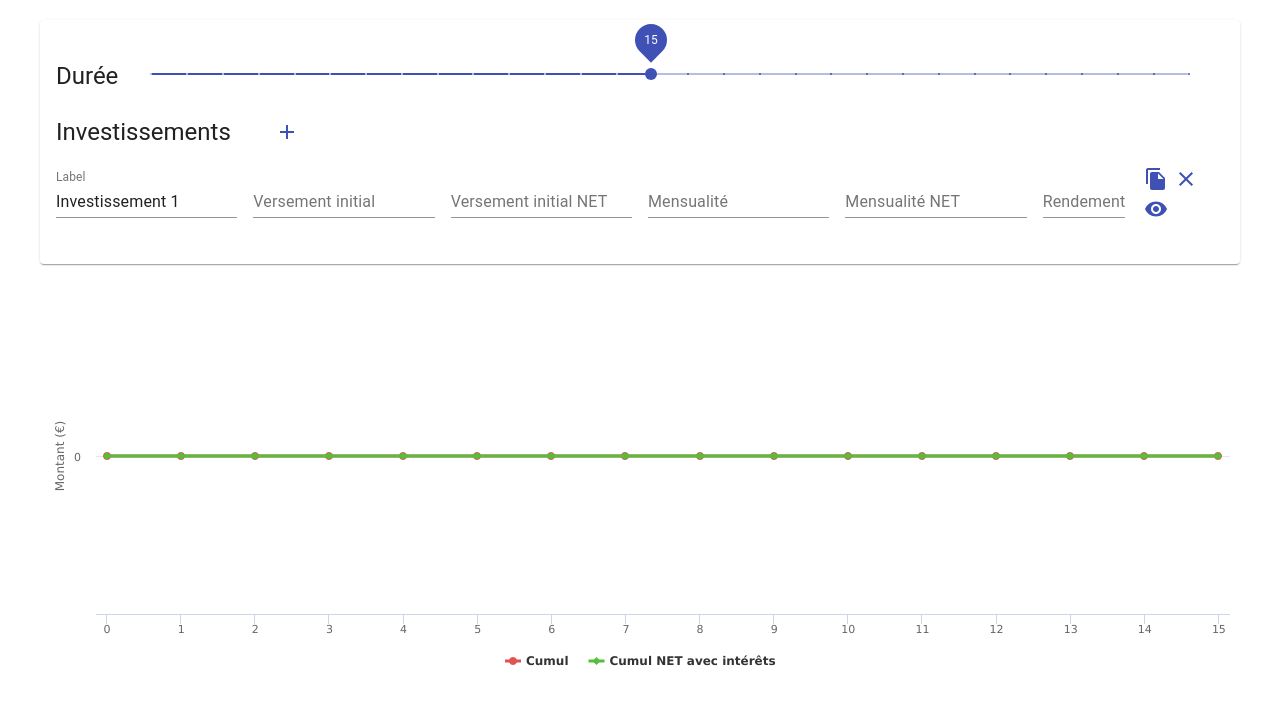
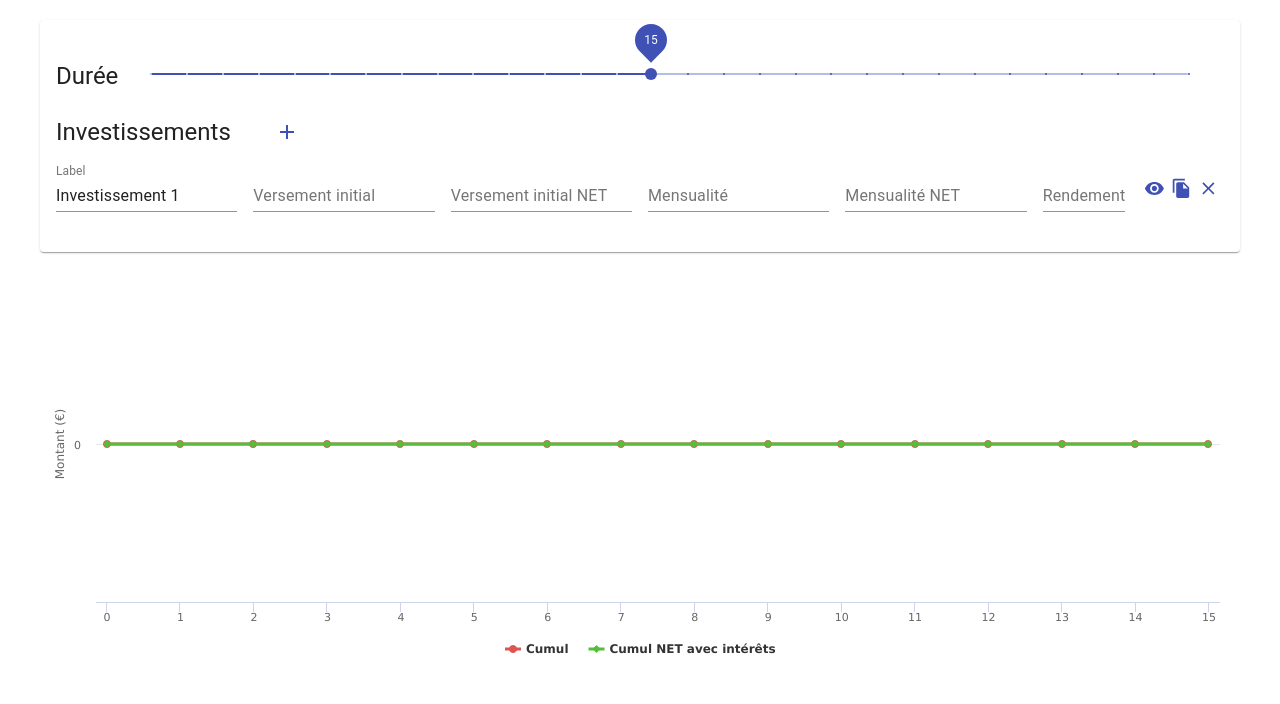
Before and after one commit to Softcadbury/Dagga, a React (Create React App) app: page / in a window 1280 px wide. Both pictures are taken after a click on the button "Ajouter un investissement". Shown: the top 704 px of the page. Built offline with nearby package versions, Linux system fonts and the light colour scheme.

Commit message:
Improve design buttons

```diff
--- a/src/components/form.tsx
+++ b/src/components/form.tsx
@@ -39,6 +39,9 @@ const useStyles = makeStyles((theme) => {
         },
         investment: {
             marginBottom: theme.spacing(2),
+        },
+        icon: {
+            fontSize: '1.3rem',
         },
     };
 });
@@ -169,24 +172,28 @@ const RenderInvestment = ({
             <Grid item lg={1} md={4} sm={6} xs={12}>
                 <IconButton
                     color="primary"
+                    onClick={toggleIsVisible}
+                    size="small"
+                >
+                    {isVisible ? (
+                        <VisibilityIcon className={classes.icon} />
+                    ) : (
+                        <VisibilityOffIcon className={classes.icon} />
+                    )}
+                </IconButton>
+                <IconButton
+                    color="primary"
                     onClick={onDuplicateClick}
                     size="small"
                 >
-                    <FileCopyIcon />
+                    <FileCopyIcon className={classes.icon} />
                 </IconButton>
                 <IconButton
                     color="primary"
                     onClick={onDeleteInvestmentClick}
                     size="small"
                 >
-                    <ClearIcon />
-                </IconButton>
-                <IconButton
-                    color="primary"
-                    onClick={toggleIsVisible}
-                    size="small"
-                >
-                    {isVisible ? <VisibilityIcon /> : <VisibilityOffIcon />}
+                    <ClearIcon className={classes.icon} />
                 </IconButton>
             </Grid>
         </Grid>
--- a/src/components/graph.tsx
+++ b/src/components/graph.tsx
@@ -96,6 +96,9 @@ const Graph = ({ investments, time }: GraphProps) => {
         title: {
             text: '',
         },
+        chart: {
+            marginRight: 20,
+        },
         credits: {
             enabled: false,
         },
```
